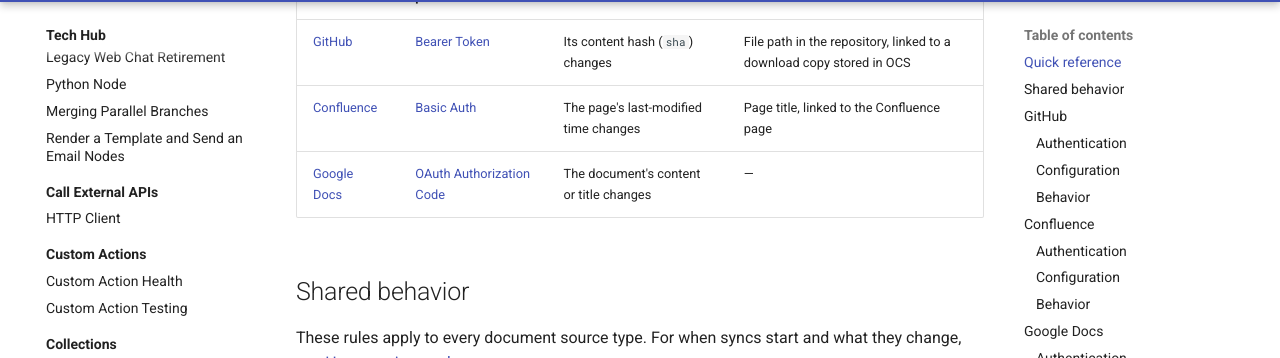
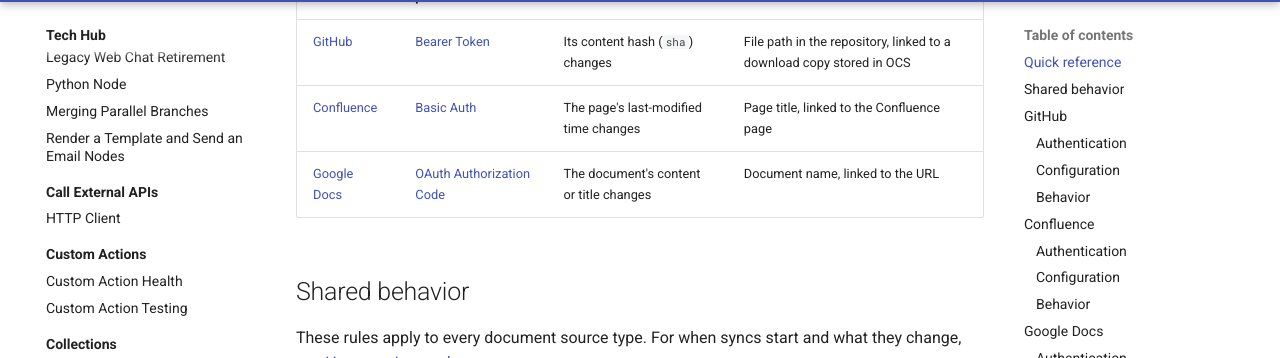
Before and after one commit to dimagi/open-chat-studio-docs, an MkDocs documentation site: the page built from docs/tech-hub/collections/document_sources.md, in a window 1280 px wide and 900 px high, scrolled down 348 px. Shown: the part 94-452 px from the top of the window. Built offline with MkDocs 1.6.1 and Material for MkDocs 9.7.7, drawn with Linux system fonts in a browser that asks for light colours; a script that is not in the unit is left out; comment, search, counter and statistics services are not loaded.

Commit message:
Apply suggestion from @snopoke

```diff
--- a/docs/tech-hub/collections/document_sources.md
+++ b/docs/tech-hub/collections/document_sources.md
@@ -13,7 +13,7 @@
 |--------|-------------------------|--------------------------|--------------------------------------------------------------------------|
 | [GitHub](#github) | [Bearer Token](../../concepts/team/authentication_providers.md#bearer-token) | Its content hash (`sha`) changes | File path in the repository, linked to a download copy stored in OCS |
 | [Confluence](#confluence) | [Basic Auth](../../concepts/team/authentication_providers.md#basic-auth) | The page's last-modified time changes | Page title, linked to the Confluence page |
-| [Google Docs](#google-docs) | [OAuth Authorization Code](../../concepts/team/authentication_providers.md#oauth-authorization-code) | The document's content or title changes | — |
+| [Google Docs](#google-docs) | [OAuth Authorization Code](../../concepts/team/authentication_providers.md#oauth-authorization-code) | The document's content or title changes | Document name, linked to the URL |
 
 ## Shared behavior
 
```
